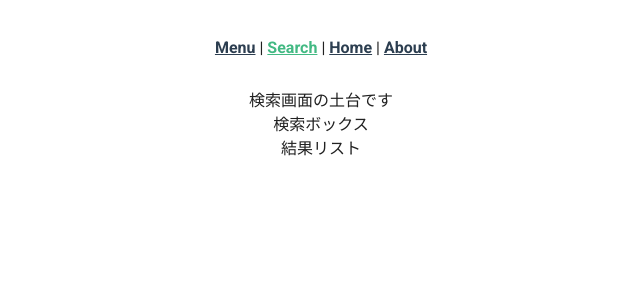
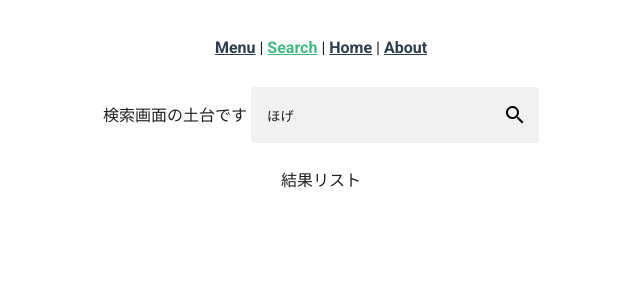
Before and after one commit to tkawaguchi-uhuru/kawaii-vue-example, a Vue app: page /search in a window 1280 px wide. Shown: the top 300 px of the page, without its empty margins (319-959 px from the left). Built offline with nearby package versions, Linux system fonts and the light colour scheme.

Commit message:
検索box の検索文字列にデータバインド

```diff
--- a/src/components/SearchBox.vue
+++ b/src/components/SearchBox.vue
@@ -1,12 +1,22 @@
 <template>
-  <div>検索ボックス</div>
+  <div class="p-search-box">
+    <input
+      id="searchBox"
+      v-model="searchStr"
+    >
+    <button class="material-icons p-search-box__icon">
+      search
+    </button>
+  </div>
 </template>
 
 <script>
 export default {
   name: 'SearchBox',
   data () {
-    return {}
+    return {
+      searchStr: 'ほげ'
+    }
   }
 }
 </script>
```
